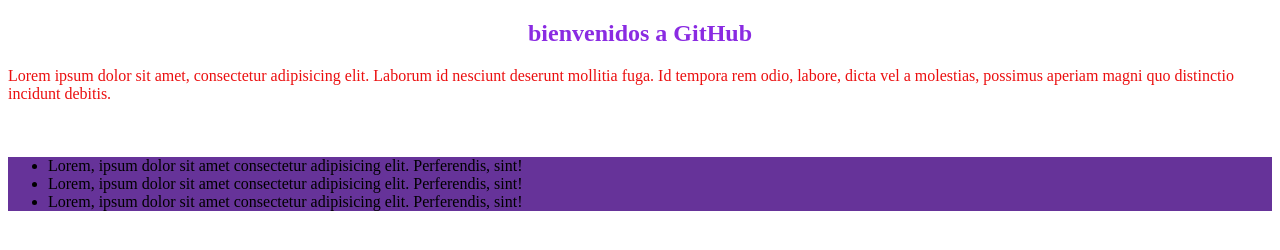
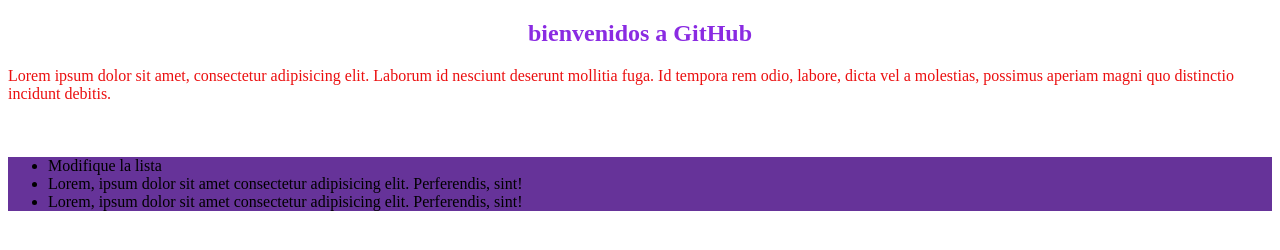
Before and after one commit to elsastre/github-en-coder, a plain HTML site: page index.html in a window 1280 px wide. Drawn offline with Linux system fonts and the light colour scheme.

Commit message:
Cambie la lista

```diff
--- a/index.html
+++ b/index.html
@@ -13,7 +13,7 @@
     <marquee behavior="" direction="">volvimos al pasado</marquee>
     <div>
         <ul>
-        <li>Lorem, ipsum dolor sit amet consectetur adipisicing elit. Perferendis, sint!</li>
+        <li>Modifique la lista</li>
         <li>Lorem, ipsum dolor sit amet consectetur adipisicing elit. Perferendis, sint!</li>
         <li>Lorem, ipsum dolor sit amet consectetur adipisicing elit. Perferendis, sint!</li>
         </ul>
```
